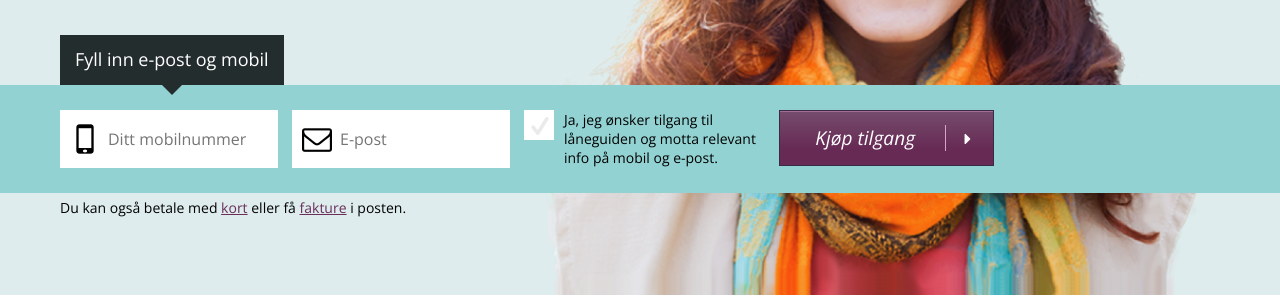
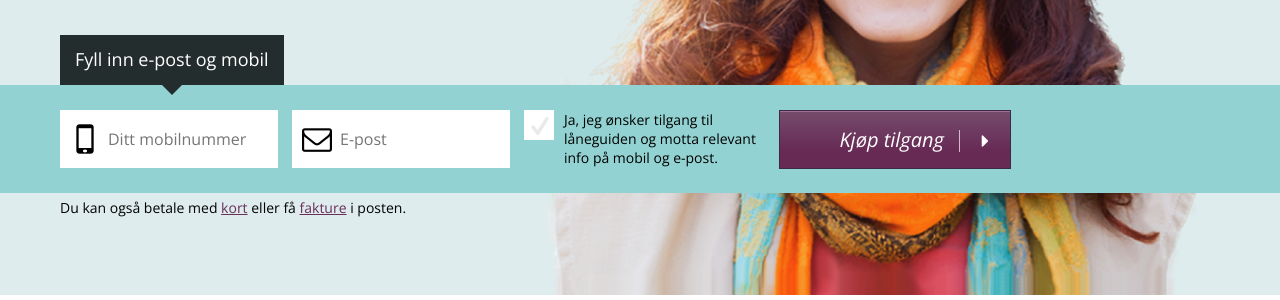
Before and after one commit to front/forbrukerhjelpen-static, a Jekyll site: the page built from index.html, in a window 1280 px wide. Shown: the part 448-748 px from the top of the page. Built offline with Jekyll 4.4.1, drawn with Linux system fonts in a browser that asks for light colours; nearby versions of some CDN libraries.

Commit message:
Adjust large buttons stylings

```diff
--- a/css/style.css
+++ b/css/style.css
@@ -216,7 +216,11 @@ a {
   padding: 0 !important;
   margin: -1px !important;
 }
-/* line 8, ../sass/partials/module/partials/_buttons.scss */
+/* line 7, ../sass/partials/module/partials/_buttons.scss */
+.btn.btn-blue.btn-complex:before {
+  border-color: #317a7a;
+}
+/* line 11, ../sass/partials/module/partials/_buttons.scss */
 .btn.btn-purple {
   font-size: 18px;
   padding: 0.5em 1.5em;
@@ -274,21 +278,37 @@ a {
   padding: 0 !important;
   margin: -1px !important;
 }
-/* line 13, ../sass/partials/module/partials/_buttons.scss */
+/* line 14, ../sass/partials/module/partials/_buttons.scss */
+.btn.btn-purple.btn-complex:before {
+  border-color: #d3bacd;
+}
+/* line 19, ../sass/partials/module/partials/_buttons.scss */
 .btn.btn-complex {
-  padding-right: 16px !important;
-}
-/* line 15, ../sass/partials/module/partials/_buttons.scss */
-.btn.btn-complex span {
-  display: inline-block;
-  margin: 5px 8px;
-  padding-right: 30px;
-  border-right: 1px solid #d9a2c9;
+  position: relative;
+  width: 100%;
+  padding: 15px 55px 15px 5px;
+  text-align: center;
+  font-weight: normal;
+  font-size: 20px;
   -webkit-font-smoothing: antialiased;
 }
-/* line 22, ../sass/partials/module/partials/_buttons.scss */
-.btn.btn-complex i {
+/* line 28, ../sass/partials/module/partials/_buttons.scss */
+.btn.btn-complex:before {
+  display: block;
+  position: absolute;
+  z-index: 2;
+  right: 0;
+  font-family: "forbrukerhjelpen" !important;
+  content: "k";
+  font-size: 20px;
+  font-style: normal;
   vertical-align: middle;
+  border-left-width: 1px;
+  border-left-style: solid;
+  margin-top: 4px;
+  margin-left: 35px;
+  padding-left: 15px;
+  padding-right: 15px;
 }
 
 /* line 1, ../sass/partials/module/partials/_header.scss */
--- a/index.html
+++ b/index.html
@@ -40,9 +40,7 @@
 					<label for="subscribe-check">Ja, jeg ønsker tilgang til låneguiden og motta relevant info på mobil og e-post.</label>
 				</div>
 				<div class="dark">
-					<button type="submit" class="btn btn-purple btn-complex">
-						<span>Kjøp tilgang</span> <i class="icon-arrow-right"></i>
-					</button>
+					<button type="submit" class="btn btn-purple btn-complex">Kjøp tilgang</button>
 				</div>
 			</form>
 			<div class="extra-info">
```
Also changed, not shown: sass/partials/module/partials/_buttons.scss (+30 -9 lines), sass/partials/module/partials/_forms.scss (+0 -17 lines).
